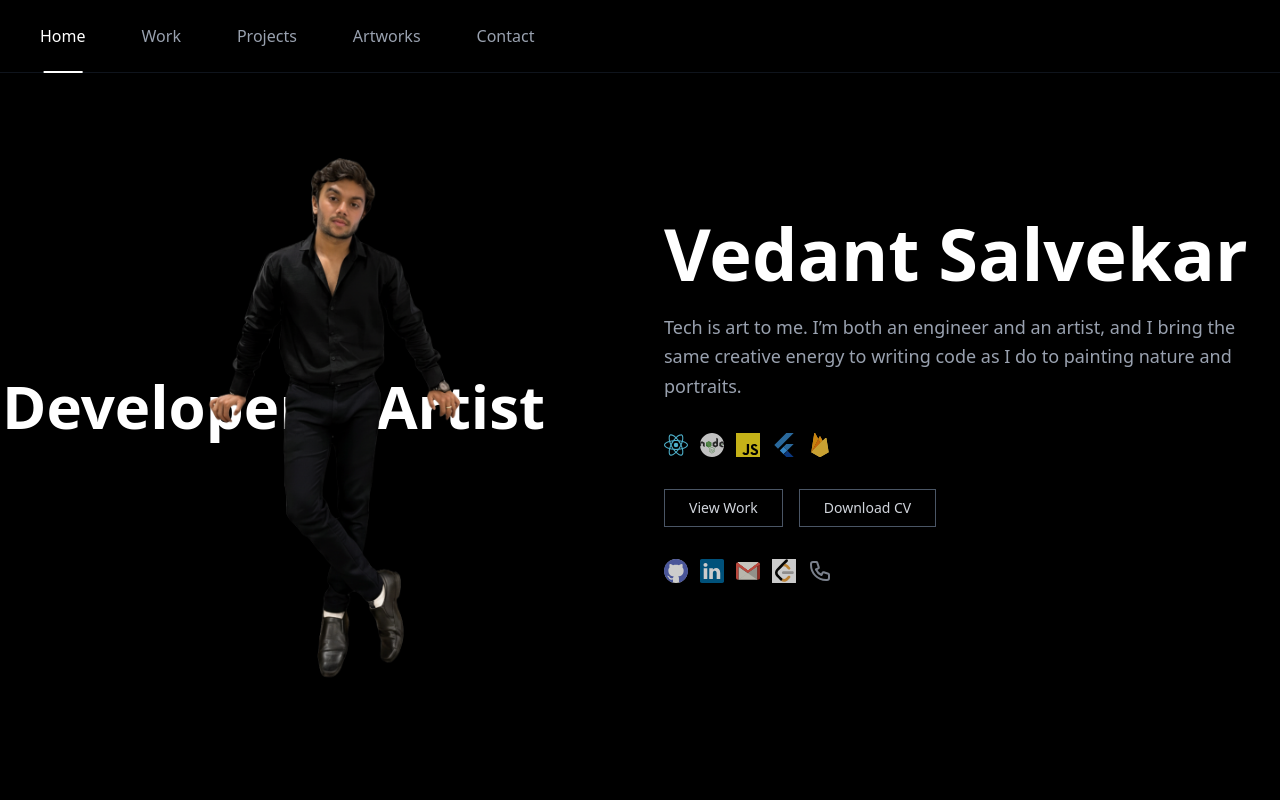
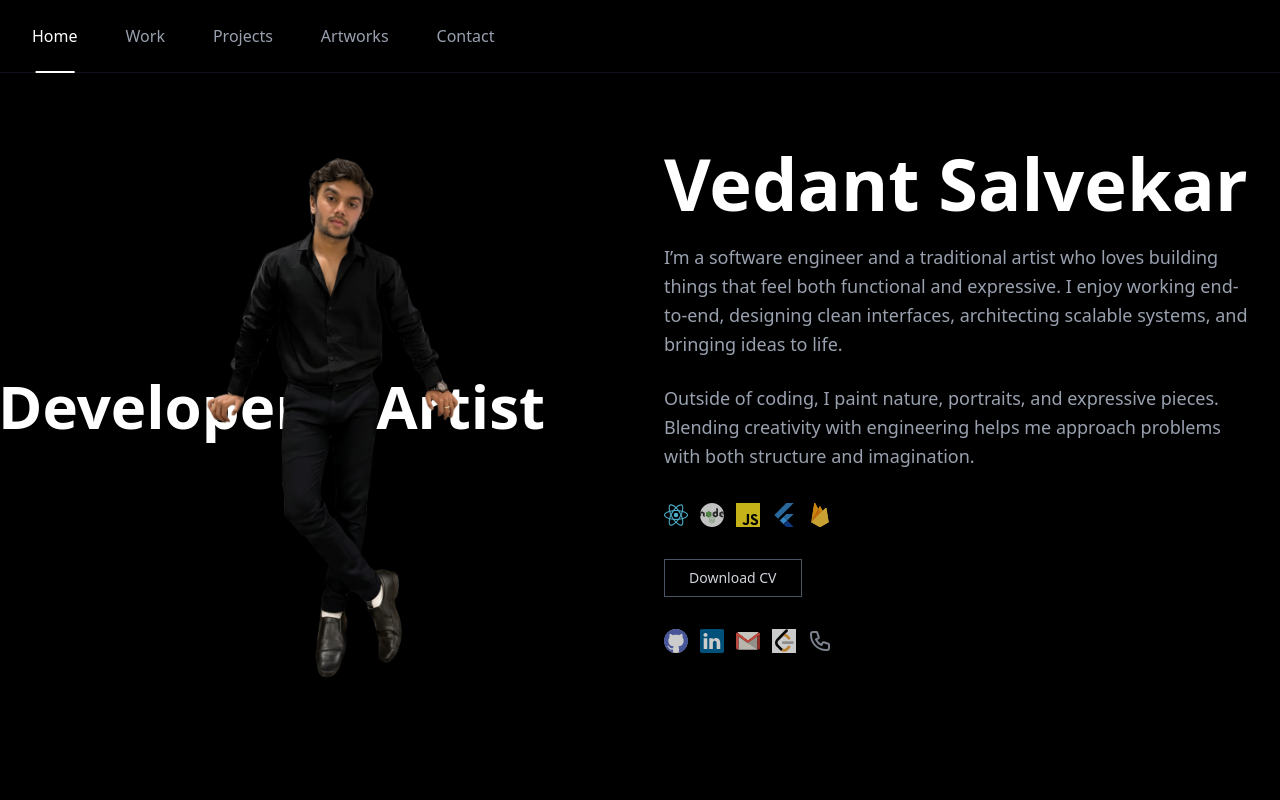
Before and after one commit to VedantSalvekar/my-portfolio, a React (Vite) app: page / in a window 1280 px wide. Shown: the top 800 px of the page. Built offline with nearby package versions, Linux system fonts and the light colour scheme.

Commit message:
hero section updated

```diff
--- a/package.json
+++ b/package.json
@@ -3,7 +3,7 @@
   "private": true,
   "version": "0.0.0",
   "type": "module",
-  "homepage": "https://<your-username>.github.io/my-portfolio",
+  "homepage": "https://VedantSalvekar.github.io/my-portfolio",
   "scripts": {
     "dev": "vite",
     "build": "vite build",
--- a/src/components/Hero.jsx
+++ b/src/components/Hero.jsx
@@ -22,10 +22,10 @@ function Hero() {
   const downloadCV = () => {
     const downloadUrl = `https://drive.google.com/uc?export=download&id=${CV_DRIVE_URL}`;
 
-    const link = document.createElement('a');
+    const link = document.createElement("a");
     link.href = downloadUrl;
-    link.download = 'Vedant_Salvekar_Resume.pdf';
-    link.target = '_blank';
+    link.download = "Vedant_Salvekar_Resume.pdf";
+    link.target = "_blank";
     document.body.appendChild(link);
     link.click();
     document.body.removeChild(link);
@@ -40,15 +40,31 @@ function Hero() {
   ];
 
   const socialLinks = [
-    { name: "GitHub", icon: githubIcon, link: "https://github.com/VedantSalvekar" },
-    { name: "LinkedIn", icon: linkedinIcon, link: "https://www.linkedin.com/in/vedant-salvekar-7b4a5b211/" },
-    { name: "Email", icon: gmailIcon, link: "mailto:vedantsalvekar86@gmail.com" },
-    { name: "LeetCode", icon: leetcodeIcon, link: "https://leetcode.com/u/Vedant_1028/" },
+    {
+      name: "GitHub",
+      icon: githubIcon,
+      link: "https://github.com/VedantSalvekar",
+    },
+    {
+      name: "LinkedIn",
+      icon: linkedinIcon,
+      link: "https://www.linkedin.com/in/vedant-salvekar-7b4a5b211/",
+    },
+    {
+      name: "Email",
+      icon: gmailIcon,
+      link: "mailto:vedantsalvekar86@gmail.com",
+    },
+    {
+      name: "LeetCode",
+      icon: leetcodeIcon,
+      link: "https://leetcode.com/u/Vedant_1028/",
+    },
     { name: "Phone", icon: null, link: "tel:+353899444772" },
   ];
 
   return (
-    <section className="min-h-screen flex items-center justify-center px-6 pt-20 pb-20">
+    <section className="min-h-screen flex items-center justify-center px-5 pt-20 pb-20">
       <div className="max-w-7xl mx-auto w-full">
         <div className="grid md:grid-cols-2 gap-12 items-center">
           <div className="relative flex items-center justify-center h-[600px]">
@@ -93,9 +109,15 @@ function Hero() {
 
               <div className="space-y-6 text-gray-400 text-lg leading-relaxed">
                 <p>
-                  Tech is art to me. I’m both an engineer and an artist, and I
-                  bring the same creative energy to writing code as I do to
-                  painting nature and portraits.{" "}
+                  I’m a software engineer and a traditional artist who loves
+                  building things that feel both functional and expressive. I
+                  enjoy working end-to-end, designing clean interfaces,
+                  architecting scalable systems, and bringing ideas to life.
+                </p>
+                <p>
+                  Outside of coding, I paint nature, portraits, and expressive
+                  pieces. Blending creativity with engineering helps me approach
+                  problems with both structure and imagination.
                 </p>
               </div>
             </div>
@@ -112,13 +134,13 @@ function Hero() {
             </div>
 
             <div className="flex flex-col sm:flex-row gap-4 justify-center md:justify-start">
-              <button
+              {/* <button
                 onClick={scrollToWork}
                 className="px-6 py-2 border border-gray-600 text-gray-300 text-sm
                          hover:border-gray-400 hover:text-white transition-all duration-300"
               >
                 View Work
-              </button>
+              </button> */}
               <button
                 onClick={downloadCV}
                 className="px-6 py-2 border border-gray-600 text-gray-300 text-sm
@@ -134,11 +156,17 @@ function Hero() {
                   key={social.name}
                   href={social.link}
                   target={social.link.startsWith("http") ? "_blank" : "_self"}
-                  rel={social.link.startsWith("http") ? "noopener noreferrer" : ""}
+                  rel={
+                    social.link.startsWith("http") ? "noopener noreferrer" : ""
+                  }
                   className="opacity-80 hover:opacity-100 transition-opacity duration-300"
                 >
                   {social.icon ? (
-                    <img src={social.icon} alt={social.name} className="w-6 h-6 " />
+                    <img
+                      src={social.icon}
+                      alt={social.name}
+                      className="w-6 h-6 "
+                    />
                   ) : (
                     <svg
                       className="w-6 h-6 text-gray-400"
--- a/src/components/Navbar.jsx
+++ b/src/components/Navbar.jsx
@@ -1,25 +1,25 @@
-import { useState, useEffect } from 'react';
+import { useState, useEffect } from "react";
 
 const navItems = [
-  { id: 'home', label: 'Home' },
-  { id: 'work', label: 'Work' },
-  { id: 'projects', label: 'Projects' },
-  { id: 'artworks', label: 'Artworks' },
-  { id: 'contact', label: 'Contact' },
+  { id: "home", label: "Home" },
+  { id: "work", label: "Work" },
+  { id: "projects", label: "Projects" },
+  { id: "artworks", label: "Artworks" },
+  { id: "contact", label: "Contact" },
 ];
 
 function Navbar() {
-  const [activeSection, setActiveSection] = useState('home');
+  const [activeSection, setActiveSection] = useState("home");
 
   const scrollToSection = (sectionId) => {
     setActiveSection(sectionId);
-    if (sectionId === 'home') {
-      window.scrollTo({ top: 0, behavior: 'smooth' });
+    if (sectionId === "home") {
+      window.scrollTo({ top: 0, behavior: "smooth" });
       return;
     }
     const element = document.getElementById(sectionId);
     if (element) {
-      element.scrollIntoView({ behavior: 'smooth' });
+      element.scrollIntoView({ behavior: "smooth" });
     }
   };
 
@@ -33,7 +33,7 @@ function Navbar() {
         });
       },
       {
-        rootMargin: '-50% 0px -50% 0px',
+        rootMargin: "-50% 0px -50% 0px",
       }
     );
 
@@ -49,23 +49,18 @@ function Navbar() {
 
   return (
     <nav className="fixed top-0 left-0 right-0 z-50 bg-black/90 backdrop-blur-md border-b border-gray-800/50">
-      <div className="max-w-7xl mx-auto px-6 py-4">
+      <div className="max-w-7xl mx-auto px-4 py-4">
         <div className="flex justify-center md:justify-between items-center">
-
-
-          <div className="flex space-x-2 md:space-x-6">
+          <div className="flex space-x-0 md:space-x-4">
             {navItems.map((item) => (
               <button
                 key={item.id}
                 onClick={() => scrollToSection(item.id)}
                 className={`group relative px-4 py-2 rounded-lg transition-all duration-300
-                  ${activeSection === item.id
-                    ? 'text-white'
-                    : 'text-gray-400 '
+                  ${
+                    activeSection === item.id ? "text-white" : "text-gray-400 "
                   }`}
               >
-
-
                 <span className="relative font-medium">{item.label}</span>
 
                 {activeSection === item.id && (
--- a/vite.config.js
+++ b/vite.config.js
@@ -3,11 +3,11 @@ import react from '@vitejs/plugin-react'
 
 // https://vite.dev/config/
 export default defineConfig({
+  base: '/my-portfolio/',
   plugins: [
     react({
       babel: {
         plugins: [['babel-plugin-react-compiler']],
-        base: '/my-portfolio/',
       },
     }),
   ],
```
